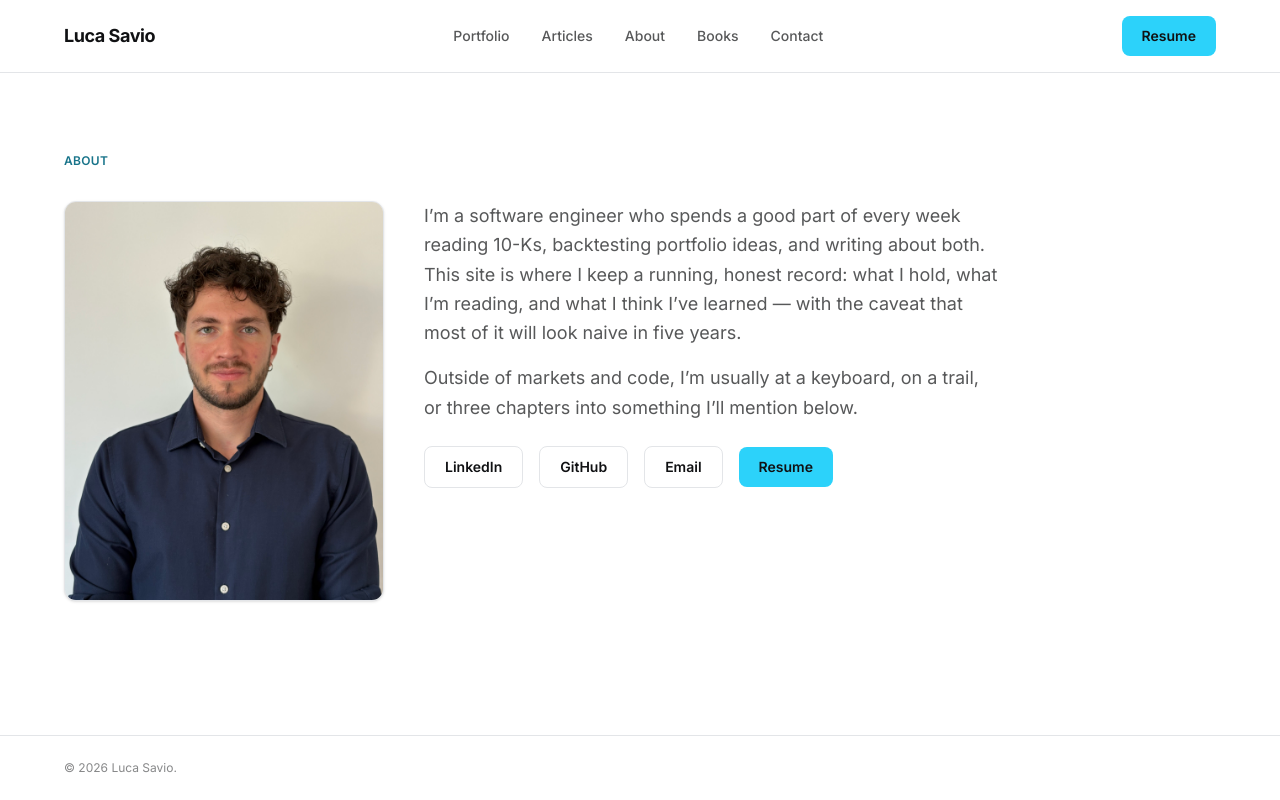
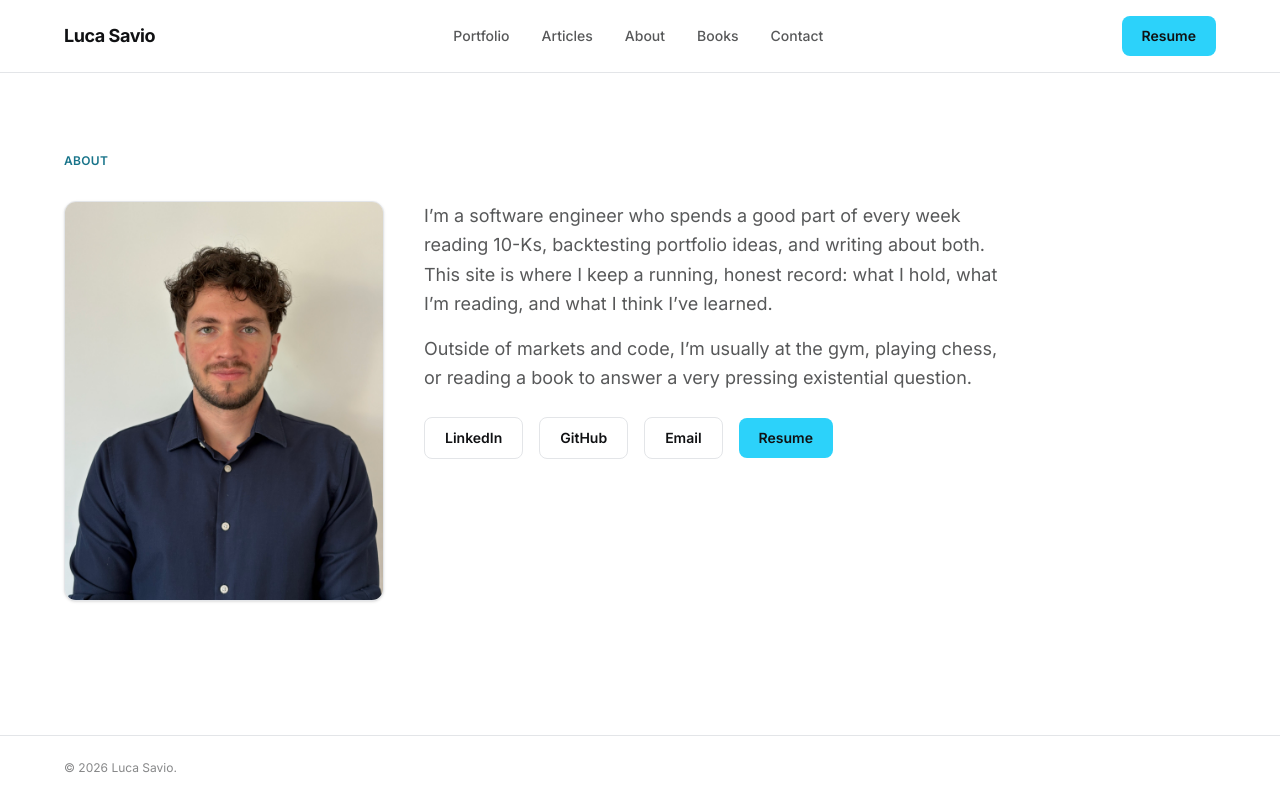
Before and after one commit to LucaLyon1/lucasavio, a Next.js app: page /about in a window 1280 px wide. Built offline with nearby package versions, Linux system fonts and the light colour scheme.

Commit message:
modiied about

```diff
--- a/app/components/about.tsx
+++ b/app/components/about.tsx
@@ -31,12 +31,11 @@ export default function About() {
             I’m a software engineer who spends a good part of every week reading
             10-Ks, backtesting portfolio ideas, and writing about both. This site
             is where I keep a running, honest record: what I hold, what I’m
-            reading, and what I think I’ve learned — with the caveat that most of
-            it will look naive in five years.
+            reading, and what I think I’ve learned.
           </p>
           <p className="mt-4 text-lg leading-relaxed text-ink/70">
-            Outside of markets and code, I’m usually at a keyboard, on a trail,
-            or three chapters into something I’ll mention below.
+            Outside of markets and code, I’m usually at the gym, playing chess,
+            or reading a book to answer a very pressing existential question.
           </p>
 
           <div className="mt-6 flex flex-wrap items-center gap-4">
```
